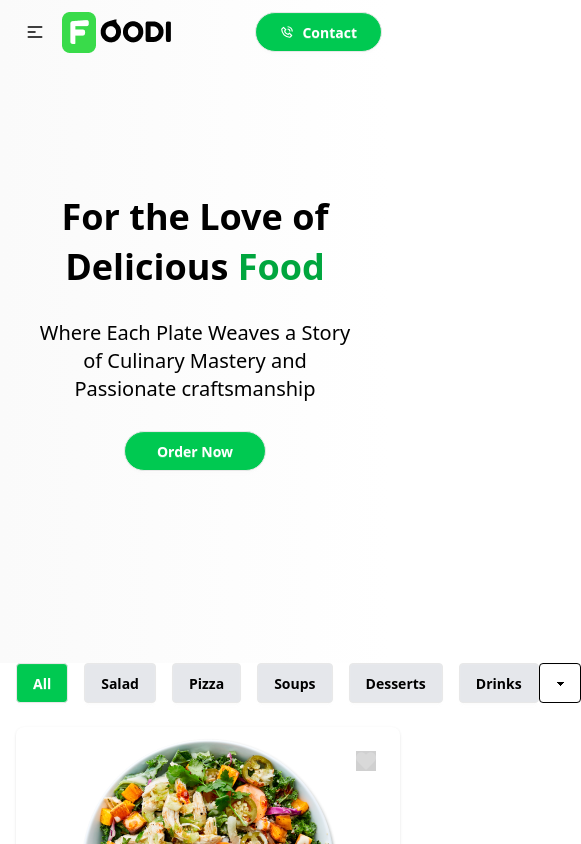
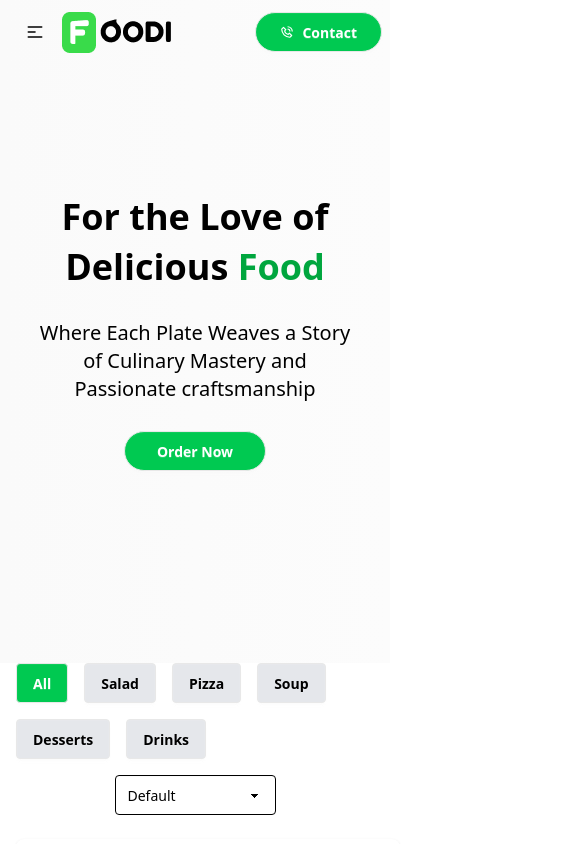
Before and after one commit to JaninduRSD/Foodi, a React (Vite) app: page /menu in a window 390 px wide. Shown: the top 844 px of the page, 581 px wide, since content can reach past the window. Built offline with nearby package versions, Linux system fonts and the light colour scheme.

Commit message:
Fix variable naming inconsistencies and enhance pagination functionality in Menu component

```diff
--- a/src/pages/shop/Menu.jsx
+++ b/src/pages/shop/Menu.jsx
@@ -2,13 +2,15 @@ import React, {useState} from 'react'
 import Cards from '../../components/Card';
 
 const Menu = () => {
-  const [Menu, setMenu]= useState([]);
+  const [menu, setMenu]= useState([]);
   const [filteredItems, setFilteredItems] = useState([]);
-  const [selectesCategory, setSelectedCategory] = useState('All');
+  const [selectedCategory, setSelectedCategory] = useState('All');
   const[sortOption, setSortOption] = useState('default');
+  const [currentPage, setCurrentPage] = useState(1);
+  const [itemsPerPage] = useState(8);
 
   //load menu data
-  useState(() => {
+  React.useEffect(() => {
     // Fetch menu data from an API or local JSON file
     const fetchMenuData = async () => {
       try{
@@ -28,14 +30,16 @@ const Menu = () => {
 
   // Filter items based on selected category
   const filterItems = (category) => {
-    const filtered = category === 'All' ? Menu : Menu.filter(item => item.category === category);
+    const filtered = category === 'All' ? menu : menu.filter(item => item.category === category);
     setFilteredItems(filtered);
     setSelectedCategory(category);
+    setCurrentPage(1);
   }
   //show all data
   const showAll= () => {
-    setFilteredItems(Menu);
+    setFilteredItems(menu);
     setSelectedCategory('All');
+    setCurrentPage(1);
   }
   //sorting based on A-Z, Z-A, and low to high price
   const handleSortChange = (option) => {
@@ -56,11 +60,19 @@ const Menu = () => {
         break;
   }
     setFilteredItems(sortedItems);
+    setCurrentPage(1);
+}
+
+const indexofLastItem = currentPage * itemsPerPage;
+const indexofFirstItem = indexofLastItem - itemsPerPage;
+const currentItems = filteredItems.slice(indexofFirstItem, indexofLastItem);
+const pageinate = (pageNumber) => {
+  setCurrentPage(pageNumber);
 }
   return (
     <div>
         <div>
-            <div className='section-container bg-gradient-to-r from-[#FAFAFA] from-0% tO-[#FCFCFC] to-100%'>
+            <div className='section-container bg-gradient-to-r from-[#FAFAFA] from-0% to-[#FCFCFC] to-100%'>
                   <div className='py-48 flex flex-col  justify-center items-center gap-8'>
                     {/* text */}
                     <div className='text-center space-y-7 px-4'>
@@ -76,35 +88,46 @@ const Menu = () => {
         </div>
         <div className='section-container'>
           {/* filtering and sorting */}
-           <div>
-             <div className='flex justify-between items-center mb-6'>
-                <div className='flex gap-4'>
-                  <button onClick={() => showAll()} className={`btn ${selectesCategory === 'All' ? 'bg-green-500 text-white' : 'bg-gray-200 text-black'} px-4 py-2 rounded`}>All</button>
-                  <button onClick={() => filterItems('salad')} className={`btn ${selectesCategory === 'salad' ? 'bg-green-500 text-white' : 'bg-gray-200 text-black'} px-4 py-2 rounded`}>Salad</button>
-                  <button onClick={() => filterItems('pizza')} className={`btn ${selectesCategory === 'pizza' ? 'bg-green-500 text-white' : 'bg-gray-200 text-black'} px-4 py-2 rounded`}>Pizza</button>
-                  <button onClick={() => filterItems('soup')} className={`btn ${selectesCategory === 'soup' ? 'bg-green-500 text-white' : 'bg-gray-200 text-black'} px-4 py-2 rounded`}>Soups</button>
-                  <button onClick={() => filterItems('dessert')} className={`btn ${selectesCategory === 'dessert' ? 'bg-green-500 text-white' : 'bg-gray-200 text-black'} px-4 py-2 rounded`}>Desserts</button>
-                  <button onClick={() => filterItems('drinks')} className={`btn ${selectesCategory === 'drinks' ? 'bg-green-500 text-white' : 'bg-gray-200 text-black'} px-4 py-2 rounded`}>Drinks</button>
-
+          <div className='flex flex-col md:flex-row md:justify-between items-center mb-6 gap-4'>
+            <div className='flex flex-wrap gap-4'>
+              <button onClick={() => showAll()} className={`btn ${selectedCategory === 'All' ? 'bg-green-500 text-white' : 'bg-gray-200 text-black'} px-4 py-2 rounded`}>All</button>
+              <button onClick={() => filterItems('salad')} className={`btn ${selectedCategory === 'salad' ? 'bg-green-500 text-white' : 'bg-gray-200 text-black'} px-4 py-2 rounded`}>Salad</button>
+              <button onClick={() => filterItems('pizza')} className={`btn ${selectedCategory === 'pizza' ? 'bg-green-500 text-white' : 'bg-gray-200 text-black'} px-4 py-2 rounded`}>Pizza</button>
+              <button onClick={() => filterItems('soup')} className={`btn ${selectedCategory === 'soup' ? 'bg-green-500 text-white' : 'bg-gray-200 text-black'} px-4 py-2 rounded`}>Soup</button>
+              <button onClick={() => filterItems('dessert')} className={`btn ${selectedCategory === 'dessert' ? 'bg-green-500 text-white' : 'bg-gray-200 text-black'} px-4 py-2 rounded`}>Desserts</button>
+              <button onClick={() => filterItems('drinks')} className={`btn ${selectedCategory === 'drinks' ? 'bg-green-500 text-white' : 'bg-gray-200 text-black'} px-4 py-2 rounded`}>Drinks</button>
             </div>
             <div>
-                  <select value={sortOption} onChange={(e) => handleSortChange(e.target.value)} className='select select-bordered border-black w-full max-w-xs bg-white text-black'>
-                    <option value="default">Sort By</option>
+              <select name="sort" id="sort" onChange={(e) => handleSortChange(e.target.value)} value={sortOption} className='select select-bordered border-black w-full max-w-xs bg-white text-black'>
+                <option value="default">Default</option>
                 <option value="A-Z">A-Z</option>
                 <option value="Z-A">Z-A</option>
                 <option value="low-to-high">Price: Low to High</option>
               </select>
             </div>
           </div>
-           </div>
            {/* products card */}
            <div className='grid grid-cols-1 md:grid-cols-2 lg:grid-cols-3 gap-6'>
             {
-              filteredItems.map((item) => (
+              currentItems.map((item) => (
                 <Cards key={item.id} item={item}/>
               ))
             }
            </div>
+        </div>
+
+        <div className='flex justify-center mt-8'>
+          {
+            Array.from({ length: Math.ceil(filteredItems.length / itemsPerPage) }, (_, index) => (
+              <button
+                key={index + 1}
+                onClick={() => pageinate(index + 1)}
+                className={`btn ${currentPage === index + 1 ? 'bg-green-500 text-white' : 'bg-gray-200 text-black'} px-4 py-2 rounded-full m-2 text-sm`}
+              >
+                {index + 1}
+              </button>
+            ))
+          }
         </div>
     </div>
   )
```
Lines whose indentation alone changed are shown as unchanged.
